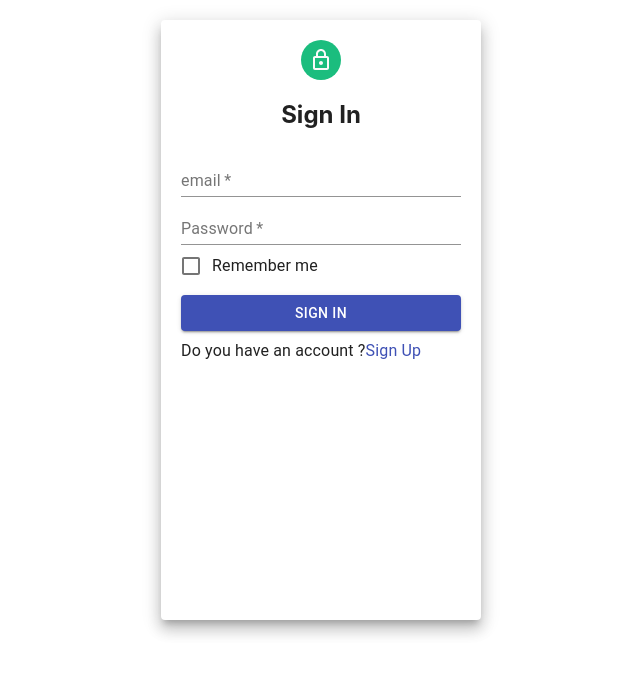
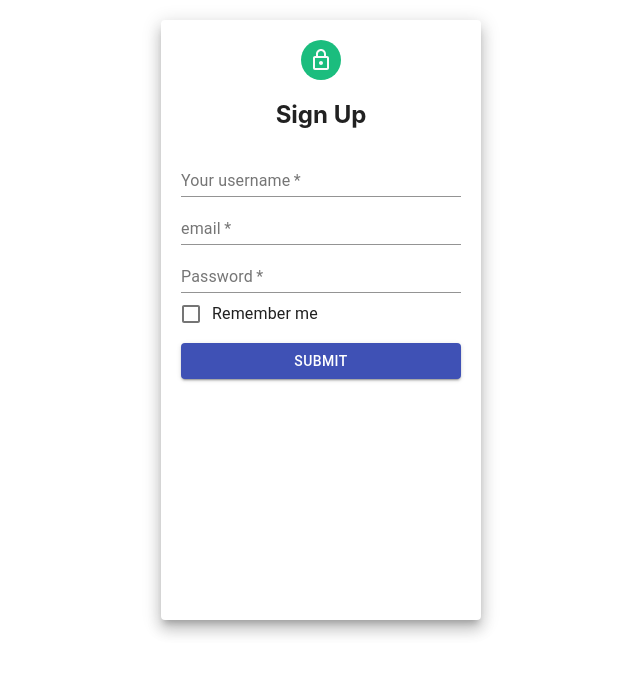
Before and after one commit to ZahraMammadli/predict-future, a React (Create React App) app in the folder client/: page /profile in a window 1280 px wide. Shown: the top 674 px of the page, without its empty margins (319-959 px from the left). Built offline with nearby package versions, Linux system fonts and the light colour scheme; what react-three-fiber would draw is missing.

Commit message:
Sign up page added

```diff
--- a/client/src/App.js
+++ b/client/src/App.js
@@ -3,6 +3,7 @@
 import HomePage from "./pages/HomePage/HomePage";
 import LandingPage from "./pages/LandingPage";
 import LoginPage from "./pages/LoginPage";
+import Signup from "./pages/SignUp";
 
 import {
   ApolloClient,
@@ -53,7 +54,7 @@
         {/* <Backgrdound />
         <CenterTitle /> */}
         {/* <Feed /> */}
-        <LoginPage />
+        <Signup />
       </div>
     </ApolloProvider>
   );
--- /dev/null
+++ b/client/src/pages/SignUp.js
@@ -0,0 +1,128 @@
+import React, { useState } from "react";
+import {
+  Grid,
+  Paper,
+  Avatar,
+  TextField,
+  Button,
+  Typography,
+  Link,
+} from "@material-ui/core";
+import LockOutlinedIcon from "@material-ui/icons/LockOutlined";
+import FormControlLabel from "@material-ui/core/FormControlLabel";
+import Checkbox from "@material-ui/core/Checkbox";
+
+import { useMutation } from "@apollo/client";
+import { ADD_USER } from "../utils/mutations";
+
+import Auth from "../utils/auth";
+
+const Signup = () => {
+  const [formState, setFormState] = useState({
+    username: "",
+    email: "",
+    password: "",
+  });
+  const [addUser, { error, data }] = useMutation(ADD_USER);
+
+  const handleChange = (event) => {
+    const { name, value } = event.target;
+
+    setFormState({
+      ...formState,
+      [name]: value,
+    });
+  };
+
+  const handleFormSubmit = async (event) => {
+    event.preventDefault();
+    console.log(formState);
+
+    try {
+      const { data } = await addUser({
+        variables: { ...formState },
+      });
+
+      Auth.login(data.addUser.token);
+    } catch (e) {
+      console.error(e);
+    }
+  };
+
+  const paperStyle = {
+    padding: 20,
+    height: "70vh",
+    width: 280,
+    margin: "20px auto",
+  };
+  const avatarStyle = { backgroundColor: "#1bbd7e" };
+  const btnstyle = { margin: "8px 0" };
+  return (
+    <Grid>
+      <Paper elevation={10} style={paperStyle}>
+        <Grid align="center">
+          <Avatar style={avatarStyle}>
+            <LockOutlinedIcon />
+          </Avatar>
+          <h2>Sign Up</h2>
+        </Grid>
+        {data ? (
+          <p>
+            Success! You may now head <Link to="/">back to the homepage.</Link>
+          </p>
+        ) : (
+          <form onSubmit={handleFormSubmit}>
+            <TextField
+              label="Your username"
+              name="username"
+              type="text"
+              placeholder="Enter username"
+              fullWidth
+              required
+              value={formState.name}
+              onChange={handleChange}
+            />
+            <TextField
+              label="email"
+              name="email"
+              type="email"
+              placeholder="Enter email"
+              fullWidth
+              required
+              value={formState.email}
+              onChange={handleChange}
+            />
+            <TextField
+              label="Password"
+              placeholder="******"
+              name="password"
+              type="password"
+              fullWidth
+              required
+              value={formState.password}
+              onChange={handleChange}
+            />
+            <FormControlLabel
+              control={<Checkbox name="checkedB" color="primary" />}
+              label="Remember me"
+            />
+            <Button
+              type="submit"
+              color="primary"
+              variant="contained"
+              style={btnstyle}
+              fullWidth
+            >
+              Submit
+            </Button>
+          </form>
+        )}
+        {error && (
+          <div className="my-3 p-3 bg-danger text-white">{error.message}</div>
+        )}
+      </Paper>
+    </Grid>
+  );
+};
+
+export default Signup;
```
